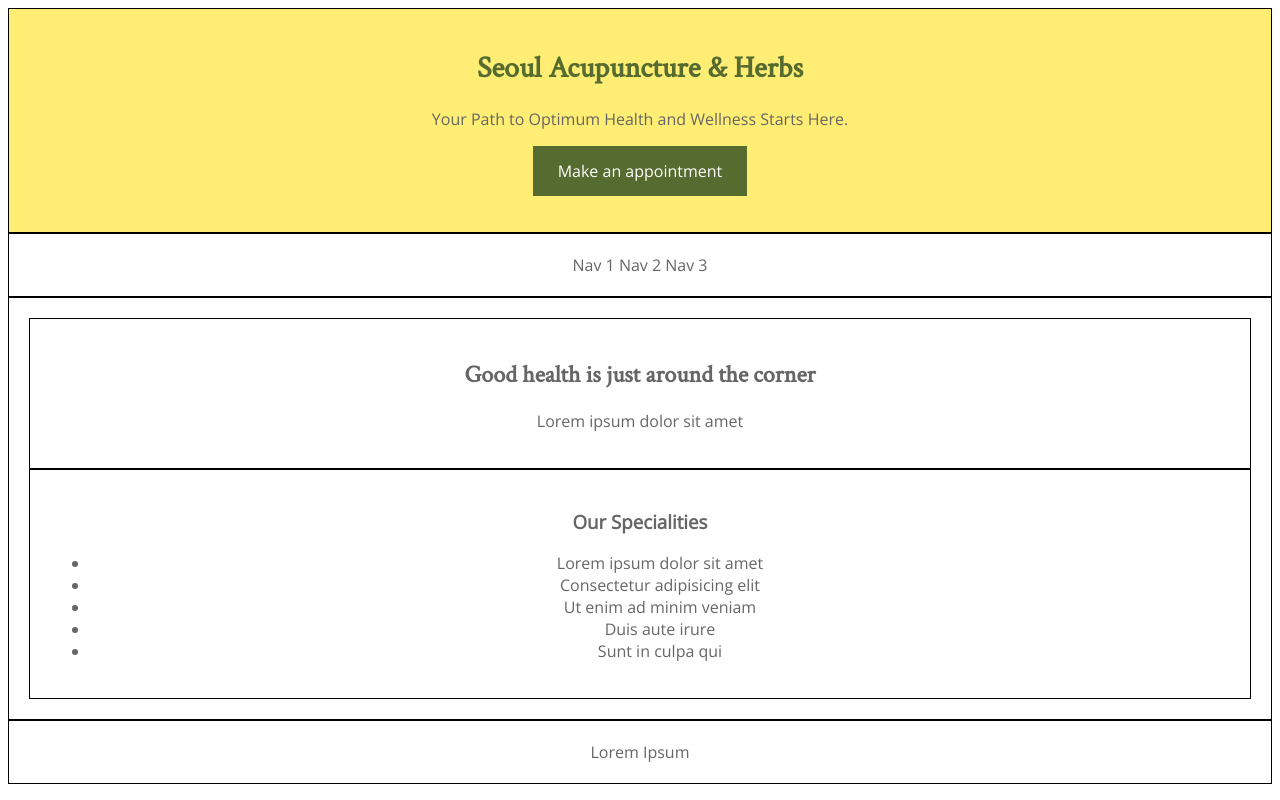
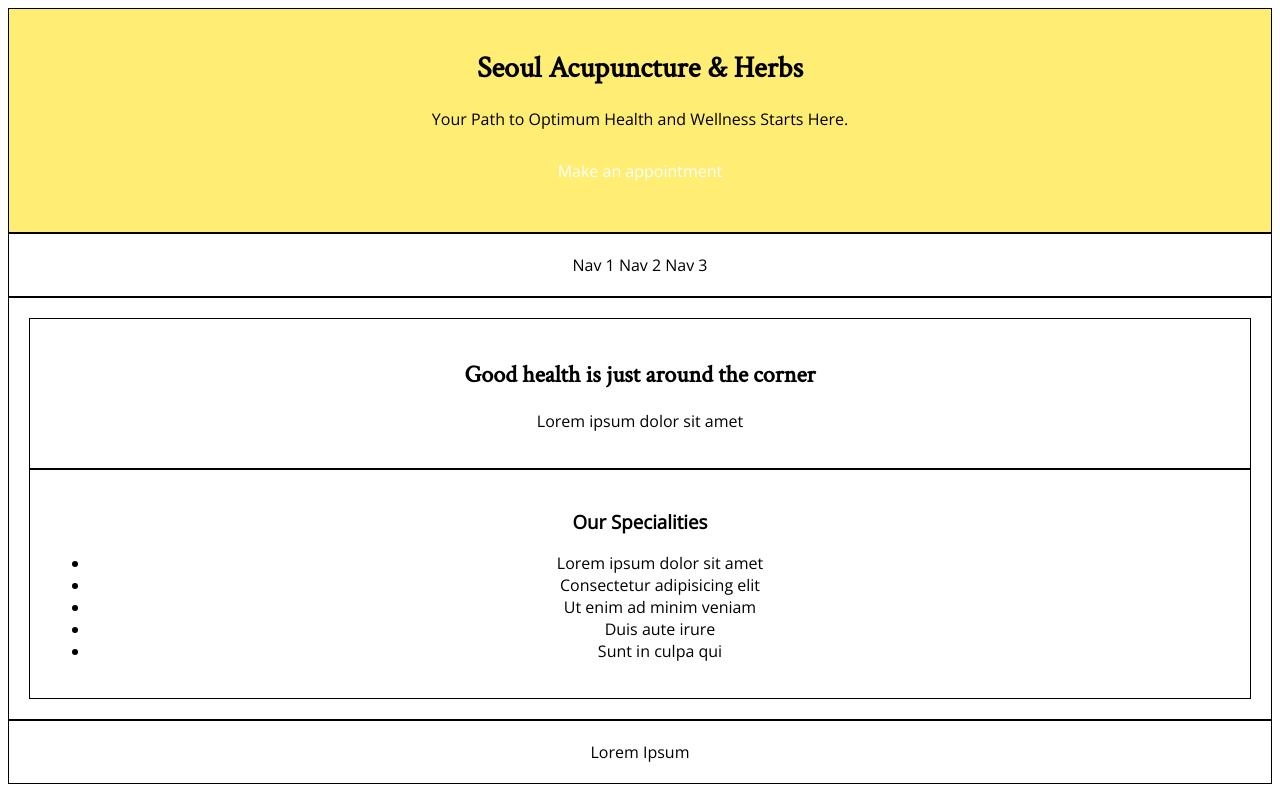
Before and after one commit to hhan01/hhan01.github.io, a plain HTML site: page unit_5/index.html in a window 1280 px wide. Drawn offline with nearby package versions, Linux system fonts and the light colour scheme.

Commit message:
Update style.css

```diff
--- a/unit_5/css/style.css
+++ b/unit_5/css/style.css
@@ -36,7 +36,6 @@ h1 {
 	font-family: 'Crimson Text', serif;
 	font-size: 30px;
 	font font-weight: bold;
-	color: #556b2f;
 }
 
 h2 {
@@ -46,14 +45,12 @@ h2 {
 body {
 	text-align: center;
 	font-family: 'Open Sans', sans-serif;
-	color: #666666;
 }
 p, ul{
 font-size: 16px;
 }
 
 a:link {
-  background-color: #556b2f;
   color: white;
   padding: 14px 25px;
   text-align: center;
```
